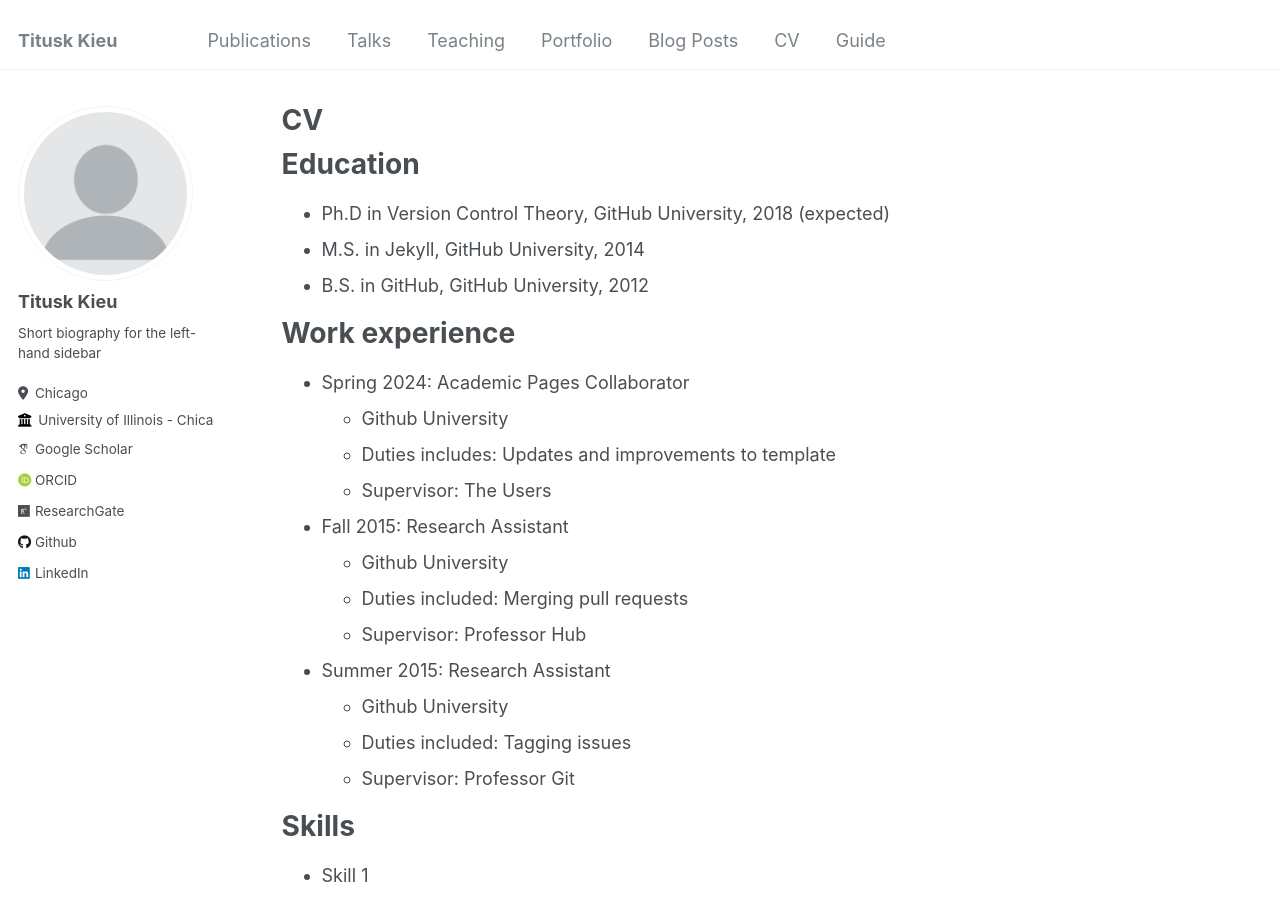
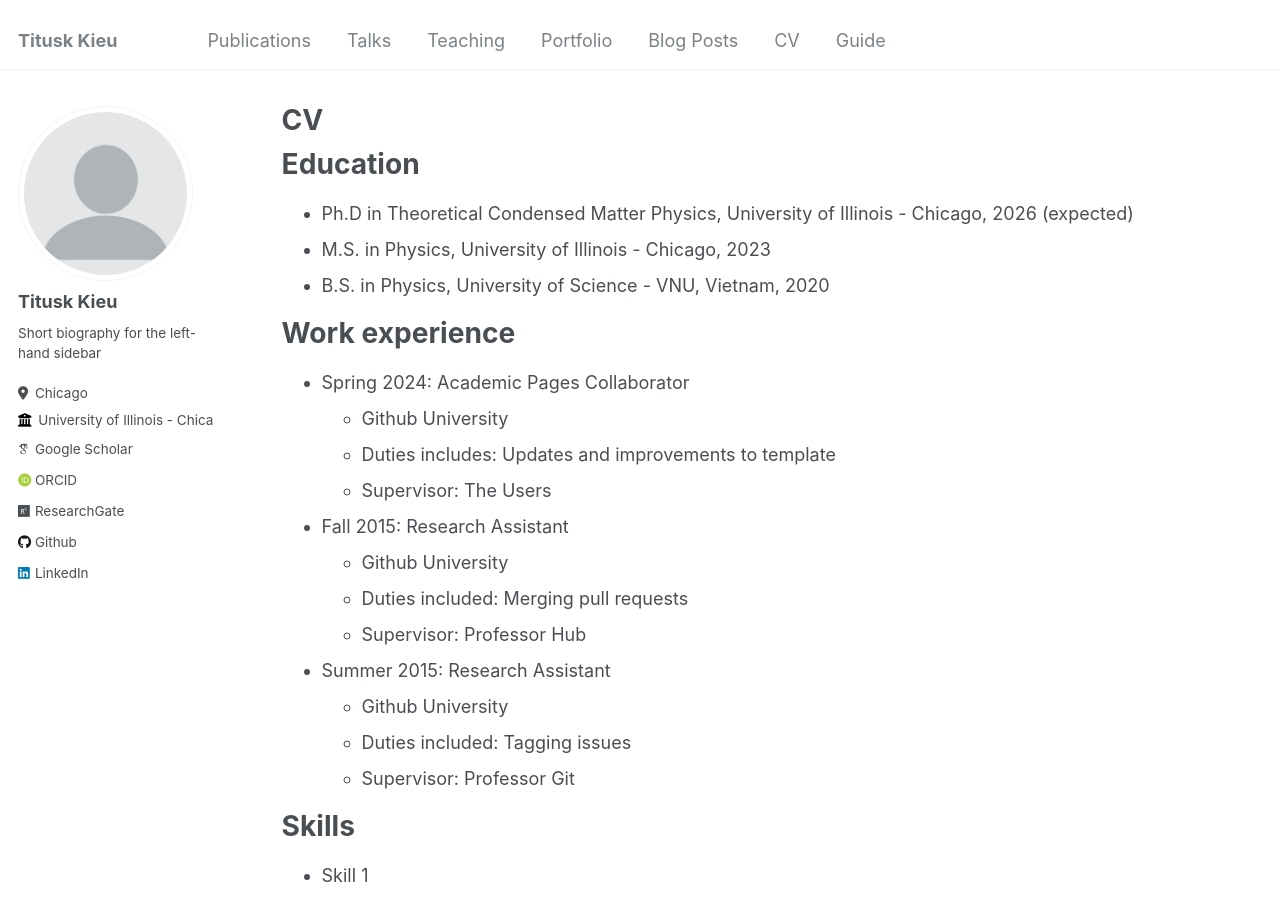
Before and after one commit to TituskKieu/home, a Jekyll site: the page built from _pages/cv.md, in a window 1280 px wide and 900 px high. Built offline with Jekyll 4.4.1, drawn with Linux system fonts in a browser that asks for light colours; some web fonts are replaced.

Commit message:
Update cv.md

```diff
--- a/_pages/cv.md
+++ b/_pages/cv.md
@@ -11,9 +11,9 @@ redirect_from:
 
 Education
 ======
-* Ph.D in Version Control Theory, GitHub University, 2018 (expected)
-* M.S. in Jekyll, GitHub University, 2014
-* B.S. in GitHub, GitHub University, 2012
+* Ph.D in Theoretical Condensed Matter Physics, University of Illinois - Chicago, 2026 (expected)
+* M.S. in Physics, University of Illinois - Chicago, 2023
+* B.S. in Physics, University of Science - VNU, Vietnam, 2020
 
 Work experience
 ======
```
